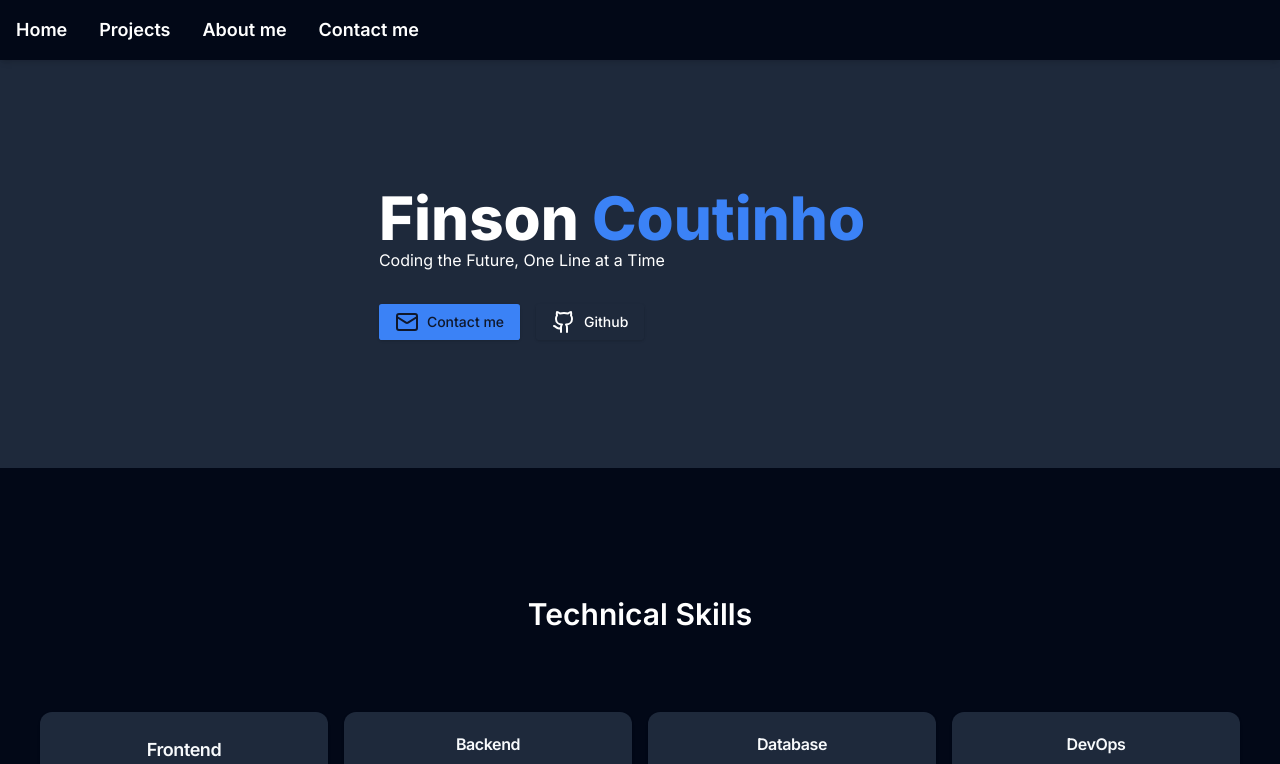
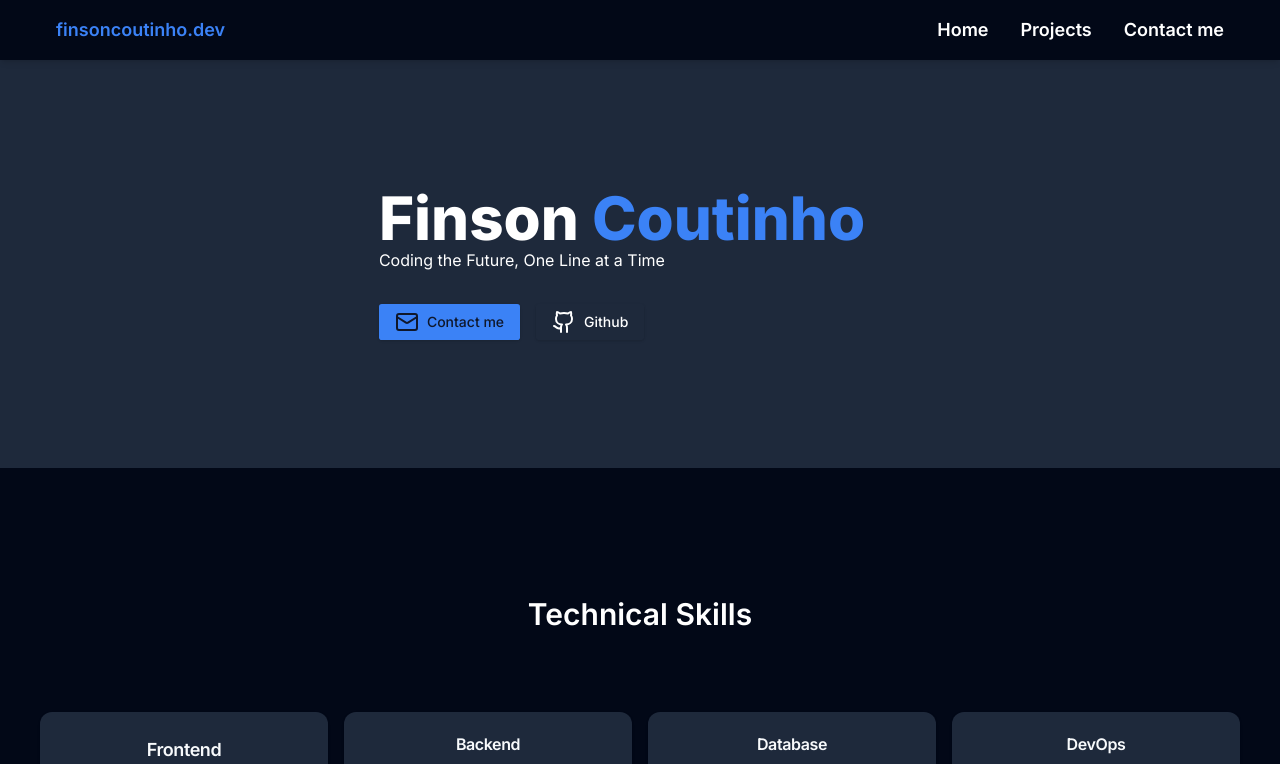
Before and after one commit to finsoncoutinho/portfolio, a Next.js app: page / in a window 1280 px wide. Shown: the top 764 px of the page. Built offline with nearby package versions, Linux system fonts and the light colour scheme.

Commit message:
feat: updated header

```diff
--- a/src/components/Header.tsx
+++ b/src/components/Header.tsx
@@ -1,39 +1,49 @@
-import Link from 'next/link'
-import { Link as scrollLink } from 'react-scroll'
+'use client'
+// import Link from 'next/link'
+import { Link } from 'react-scroll'
 import React from 'react'
 import {
   DropdownMenu,
   DropdownMenuContent,
   DropdownMenuItem,
-  DropdownMenuLabel,
-  DropdownMenuSeparator,
   DropdownMenuTrigger,
 } from '@/components/ui/dropdown-menu'
 import { Menu } from 'lucide-react'
 const Header = () => {
   return (
-    <nav className='relative flex gap-8 px-16 py-7 md:p-4 shadow-md bg-background'>
-      <div className='hidden gap-8 md:flex'>
+    <nav className='sticky top-0 flex gap-8 px-6 py-4 md:p-4 md:px-14 shadow-md bg-background  justify-between'>
+      <h1 className='text-primary text-lg font-semibold '>
+        finsoncoutinho.dev
+      </h1>
+      <div className='hidden gap-8 md:flex '>
         <Link
-          href='/'
+          to='home'
+          smooth={true}
+          duration={500}
           className='hidden text-lg font-semibold  md:block text-white  '
         >
           Home
         </Link>
         <Link
-          href='/'
+          to='projects'
+          smooth={true}
+          duration={500}
           className='hidden text-lg font-semibold  md:block  text-white'
         >
           Projects
         </Link>
-        <Link
-          href='/'
+        {/* <Link
+          to='/'
+          smooth={true}
+          duration={500}
           className='hidden text-lg font-semibold  md:block text-white '
         >
           About me
-        </Link>
+        </Link> */}
         <Link
-          href='/'
+          to='contact'
+          smooth={true}
+          duration={500}
           className='hidden text-lg font-semibold md:block text-white'
         >
           Contact me
@@ -45,11 +55,16 @@ const Header = () => {
             <Menu size={32} color='white' />
           </DropdownMenuTrigger>
           <DropdownMenuContent>
-            <DropdownMenuLabel>Home</DropdownMenuLabel>
-
-            <DropdownMenuItem>Projects</DropdownMenuItem>
-            <DropdownMenuItem>About me</DropdownMenuItem>
-            <DropdownMenuItem>Contact me</DropdownMenuItem>
+            <Link to='home' smooth={true} duration={500}>
+              <DropdownMenuItem>Home</DropdownMenuItem>
+            </Link>
+            <Link to='projects' smooth={true} duration={500}>
+              <DropdownMenuItem>Projects</DropdownMenuItem>
+            </Link>
+            <Link to='contact' smooth={true} duration={500}>
+              <DropdownMenuItem>Contact me</DropdownMenuItem>
+            </Link>
+            {/* <DropdownMenuItem>About me</DropdownMenuItem> */}
           </DropdownMenuContent>
         </DropdownMenu>
       </div>
```
